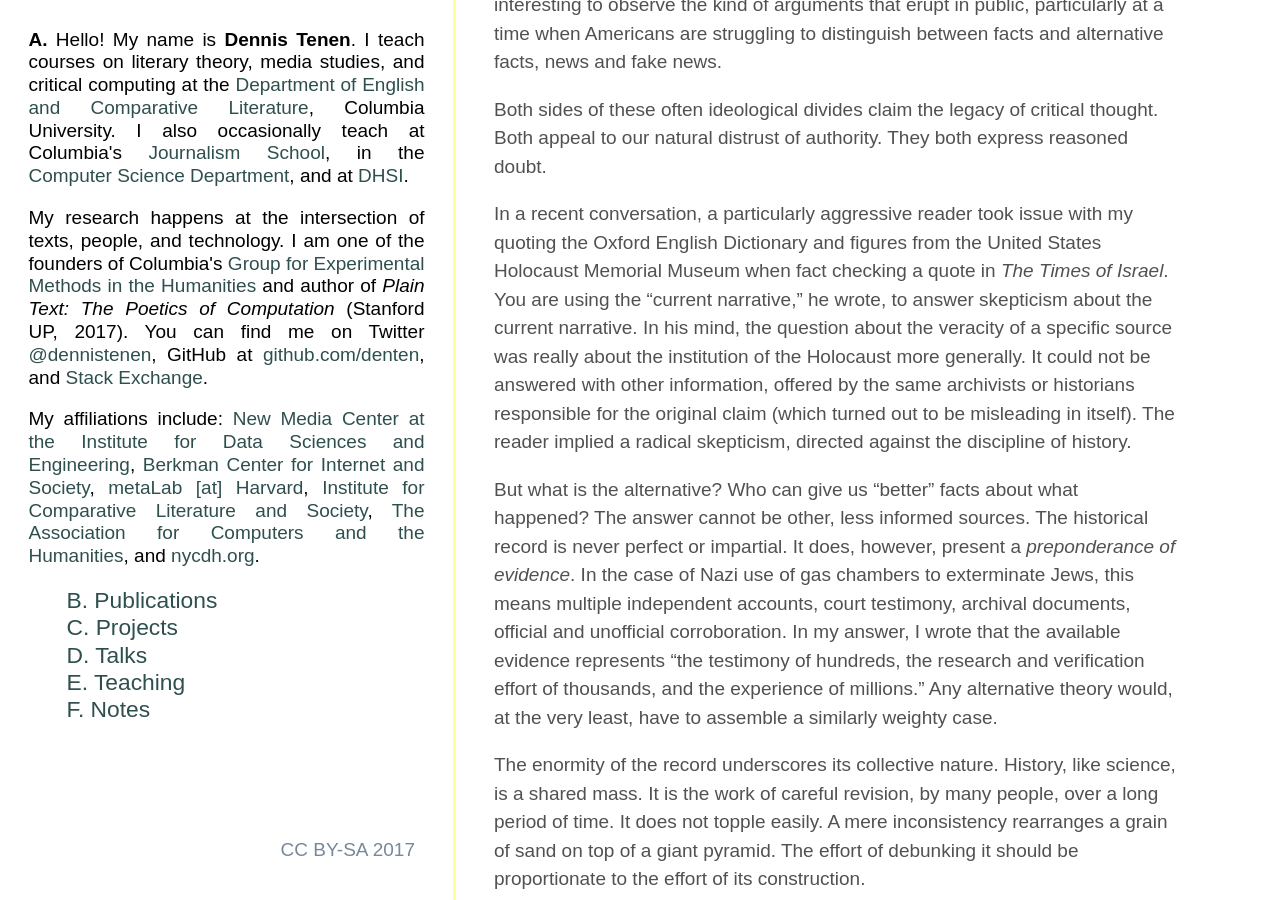
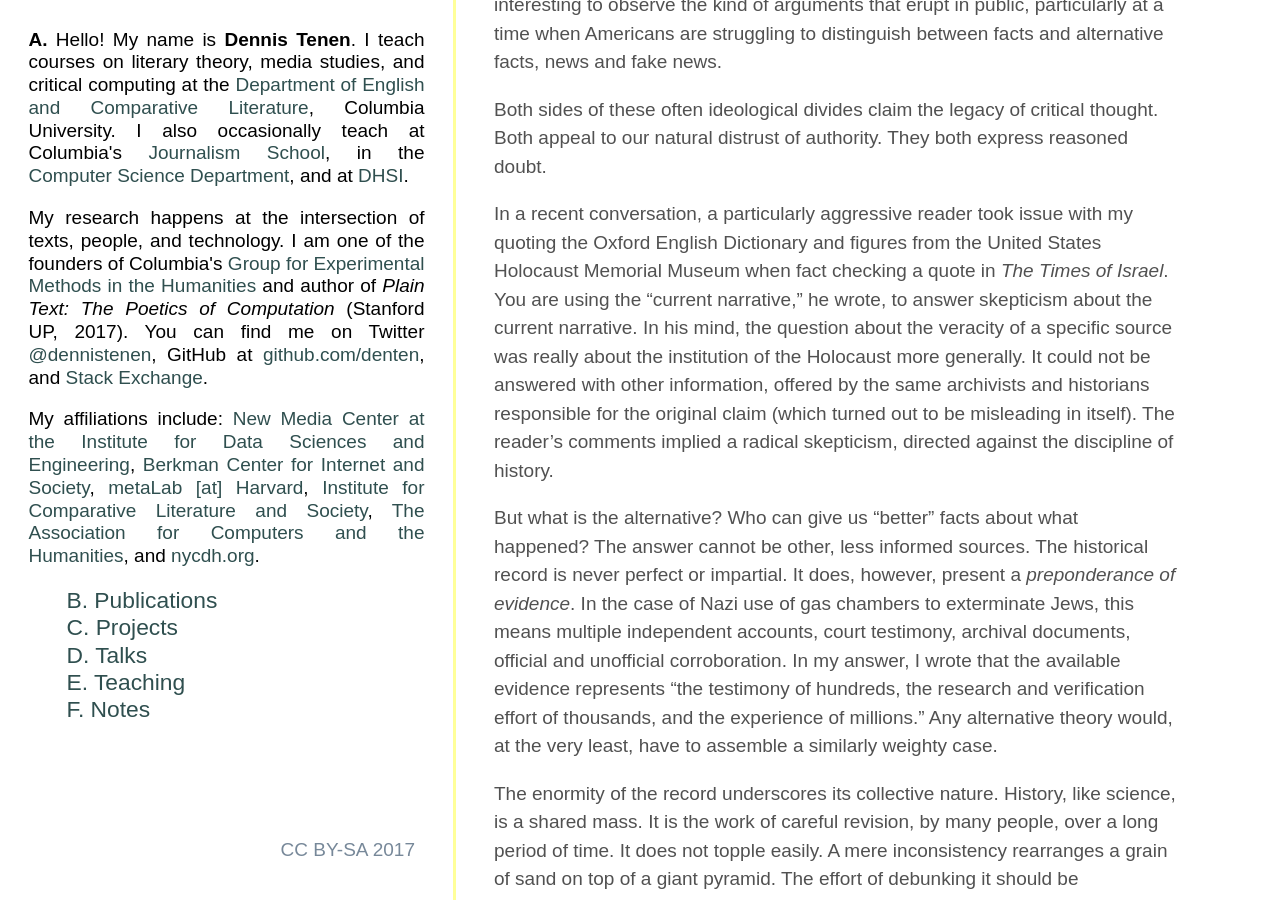
Before and after one commit to denten/denten.github.io, a Jekyll site: the page built from _posts/2017-03-01-reason.md, in a window 1280 px wide and 900 px high, scrolled down 754 px. Built offline with Jekyll 4.4.1, drawn with Linux system fonts in a browser that asks for light colours; some web fonts are replaced.

Commit message:
small changes to reason

```diff
--- a/_posts/2017-03-01-reason.md
+++ b/_posts/2017-03-01-reason.md
@@ -59,9 +59,9 @@
 the current narrative. In his mind, the question about the veracity of a
 specific source was really about the institution of the Holocaust more
 generally. It could not be answered with other information, offered by the
-same archivists or historians responsible for the original claim (which turned
-out to be misleading in itself). The reader implied a radical skepticism,
-directed against the discipline of history.
+same archivists and historians responsible for the original claim (which
+turned out to be misleading in itself). The reader's comments implied a
+radical skepticism, directed against the discipline of history.
 
 But what is the alternative? Who can give us "better" facts about what
 happened? The answer cannot be other, less informed sources. The historical
```
